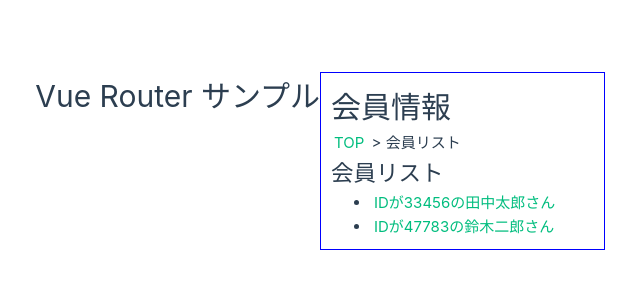
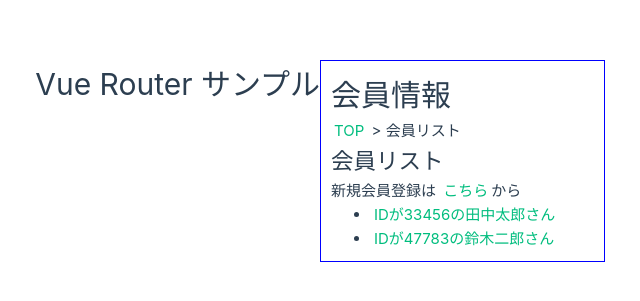
Before and after one commit to chameleon05119/router-basic, a Vue app: page /member/memberList in a window 1280 px wide. Shown: the part 239-540 px from the top of the page, without its empty margins (320-960 px from the left). Built offline with nearby package versions, Linux system fonts and the light colour scheme.

Commit message:
会員リストページに会員登録画面へのリンクを追加

```diff
--- a/src/views/member/MemberList.vue
+++ b/src/views/member/MemberList.vue
@@ -17,6 +17,10 @@
   </nav>
   <section>
     <h2>会員リスト</h2>
+    <p>
+      新規会員登録は<RouterLink :to="{ name: 'MemberAdd' }"> こちら</RouterLink
+      >から
+    </p>
     <ul>
       <li v-for="[id, member] in memberList" :key="id">
         <RouterLink :to="{ name: 'MemberDetail', params: { id: id } }">
```
